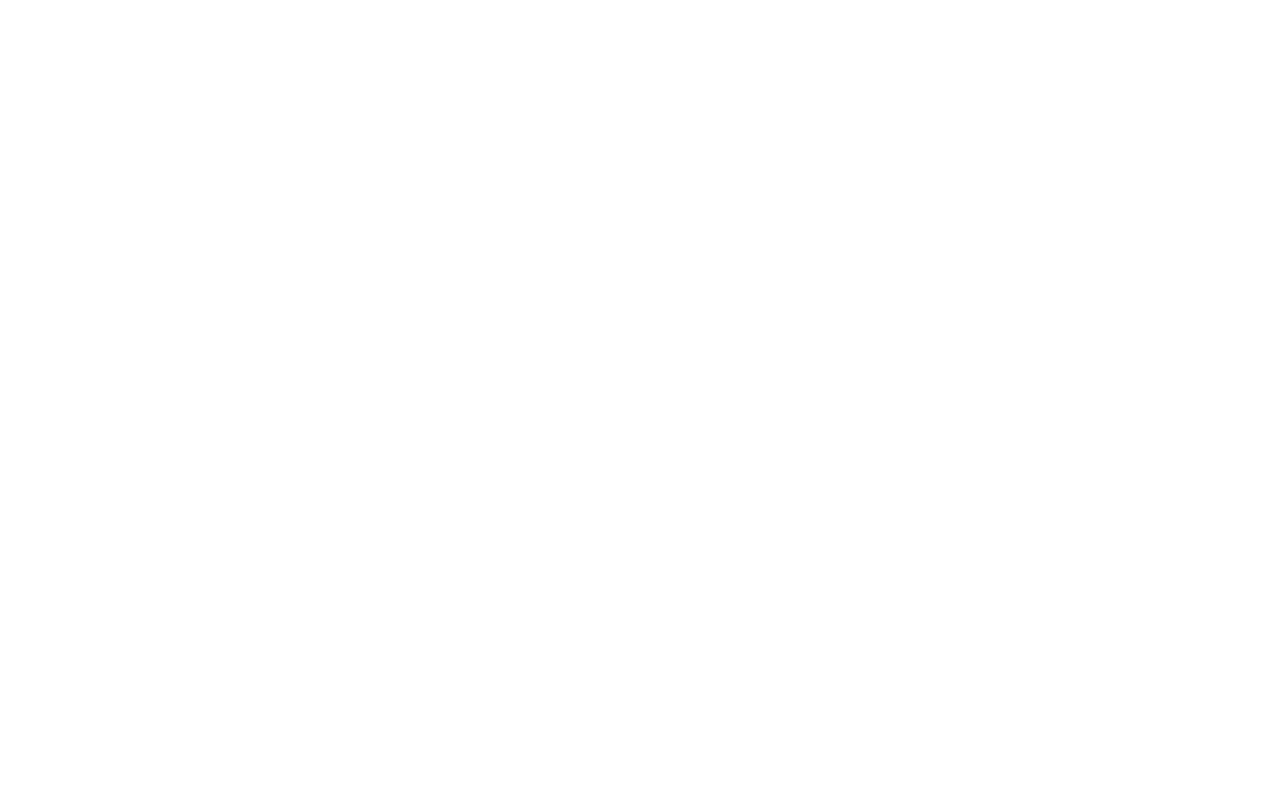
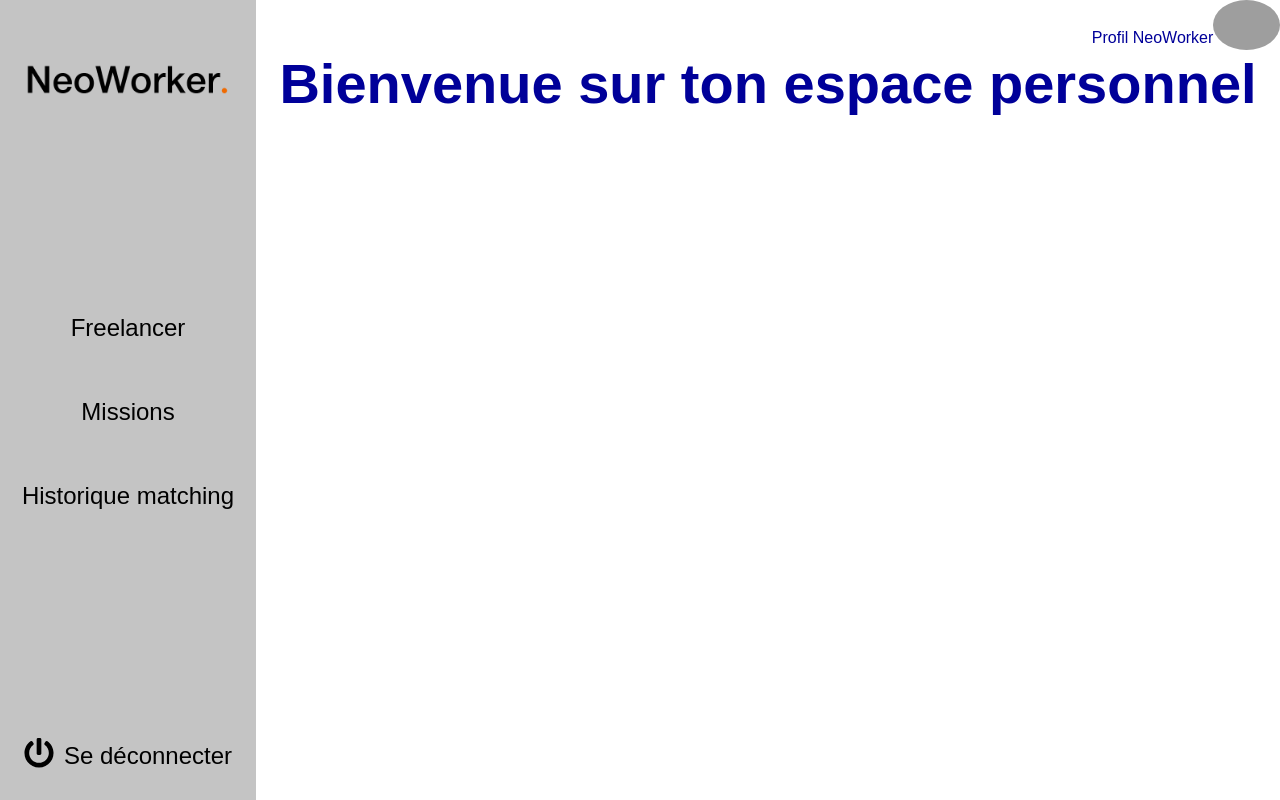
Before and after one commit to kinou-wild/NeoWorker-WildCodeSchool-Projet3, a React (Create React App) app in the folder front/: page /freelancer/homepage in a window 1280 px wide. Built offline with nearby package versions, Linux system fonts and the light colour scheme; grey boxes are pictures that could not be loaded.

Commit message:
supression du dossier fonts, creation page espace perso freelance, mise au propre des fichiers

```diff
--- a/front/src/components/Router.jsx
+++ b/front/src/components/Router.jsx
@@ -6,9 +6,9 @@
 import AdminFreelancerChoose from './AdminFreelancerChoose'
 import SidebarController from './SidebarContext'
 import HomePageAdmin from './admin/HomePageAdmin'
+import HomePageFreelancer from './freelancer/HomePageFreelancer';
 
 /* ------------------------ Router ---------------------------------- */
-
 const Router = () => {
 
         return (
@@ -20,10 +20,9 @@
                         <Route exact path="/freelancer" component={LandingFreelancer} />
                         <Route exact path="/admin" component={LandingAdmin} />
                         <Route exact path="/admin/homepage" component={HomePageAdmin} />
+                        <Route exact path="/freelancer/homepage" component={HomePageFreelancer} />
                     </Switch>
             </SidebarController>
-
-
             </>
         )
     }
--- a/front/src/components/SidebarContext.jsx
+++ b/front/src/components/SidebarContext.jsx
@@ -4,19 +4,16 @@
 const SidebarContext = createContext()
 
 /* Création de notre controller, qui permet de wrap tout les éléments et composants dans lesquels on a besoin d'utiliser des méthodes, states, hooks, etc...*/
-
 const SidebarController = (props) => {
 
     /* Nos hooks, nos méthodes, nos states */
     const [showSidebar, setShowSidebar] = useState(false)
 
     return(
-
         /* Création du provider  qui fais le lien avec le controller, et c'est l'intérieur qu'on injecte tout ce qu'on veut faire passer */
         <SidebarContext.Provider value={[showSidebar, setShowSidebar]}>
             {props.children}
         </SidebarContext.Provider>
-
     )
 }
  export default SidebarController;
--- a/front/src/components/admin/HomePageAdmin.css
+++ b/front/src/components/admin/HomePageAdmin.css
@@ -1,5 +1,12 @@
-.admin-homepage {
-    width:80%;
+div.admin-homepage {
+    color: #000099;
+    width: 80%;
     height: 100%;
     float: right;
 }
+
+h1.admin-h1{
+    text-align: center;
+    font-size: 56px;
+    font-weight: bold;
+}
--- a/front/src/components/admin/HomePageAdmin.jsx
+++ b/front/src/components/admin/HomePageAdmin.jsx
@@ -3,22 +3,18 @@
 import './HomePageAdmin.css'
 
 /* -------- Page d'accueil de la page Administrateur, après connexion ------------------ */
-
 const HomePageAdmin = () => {
 
     /* Le boolean initialisé dans le Sidebar context passe à True à chaque refresh de page, pour que la Sidebar s'affiche */
-
     const [showSidebar, setShowSidebar] = useContext(SidebarContext)
 
     useEffect(() => {
         setShowSidebar(true)
     })
 
-
     return(
-
         <div className="admin-homepage">
-            <h1>Bienvenue sur ton espace Administrateur !</h1>
+            <h1 className='admin-h1'>Bienvenue sur ton espace Administrateur !</h1>
         </div>
     )
 }
--- a/front/src/components/admin/LandingAdmin.js
+++ b/front/src/components/admin/LandingAdmin.js
@@ -7,7 +7,7 @@
 
 const LandingAdmin = (props) => {
 
-
+    // créé et modifié le champ Email et Password
     const [email, setEmail] = useState("");
     const [password, setPassword] = useState("");
 
@@ -18,15 +18,6 @@
       setShowSidebar(false)
     })
 
-
-    /* fonction à compléter
-
-    function validateForm() {
-      return email.length >= 0 && password.length >= 0;
-    }
-
-    */
-
     function handleSubmit(event) {
       event.preventDefault();
     }
@@ -36,7 +27,7 @@
         <img className='logoLanding' src = {logo} alt='logo' />
           <div className='landingText'>
             <h1 className='landingH1'>Bienvenue dans l’espace <span className='textModif'>Admin</span> NeoWorker<span className='textModif'>.</span></h1>
-        <h2 className='landingH2'>Connectez-vous pour gérer les freelances et leurs activité.</h2>
+              <h2 className='landingH2'>Connectez-vous pour gérer les NeoWorkers et leurs activité.</h2>
           </div>
           <div className='connectingForm'>
             <Form onSubmit={handleSubmit}>
@@ -57,9 +48,7 @@
           </div>
           <div className="text-center">
             <Link to='/admin/homepage'>
-          <button className='btnConnection' type="submit">
-          Se connecter
-        </button>
+              <button className='btnConnection' type="submit">Se connecter</button>
             </Link>
           </div>
       </div>
--- /dev/null
+++ b/front/src/components/freelancer/HomePageFreelancer.css
@@ -0,0 +1,28 @@
+div.freelancer-homepage {
+    color: #000099;
+    width: 80%;
+    height: 100vh;
+    float: right;
+}
+
+h1.freelancer-h1 {
+    text-align: center;
+    font-size: 56px;
+    font-weight: bold;
+}
+
+div.profil-card {
+	display: flex;
+	flex-direction: row;
+	justify-content: flex-end;
+    align-items: flex-end;
+}
+
+p.name-card {
+    margin: 0px;
+}
+
+img.pic-card {
+    height: 50px;
+    border-radius: 50%;
+}
--- /dev/null
+++ b/front/src/components/freelancer/HomePageFreelancer.jsx
@@ -0,0 +1,26 @@
+import React, {useContext, useEffect} from 'react'
+import {SidebarContext} from '../SidebarContext'
+import './HomePageFreelancer.css'
+
+/* -------- Page d'accueil de la page Freelancer, après connexion ------------------ */
+const HomePageFreelancer = () => {
+
+    /* Le boolean initialisé dans le Sidebar context passe à True à chaque refresh de page, pour que la Sidebar s'affiche */
+    const [showSidebar, setShowSidebar] = useContext(SidebarContext)
+
+    useEffect(() => {
+        setShowSidebar(true)
+    })
+
+    return(
+        <div className="freelancer-homepage">
+            <div className='profil-card'>
+            <p className='name-card'>Profil NeoWorker</p>
+            <img className='pic-card' src='https://media.istockphoto.com/photos/businessman-silhouette-as-avatar-or-default-profile-picture-picture-id476085198?k=6&m=476085198&s=612x612&w=0&h=5cDQxXHFzgyz8qYeBQu2gCZq1_TN0z40e_8ayzne0X0=' alt='profil picture'/>
+            </div>
+            <h1 className='freelancer-h1'>Bienvenue sur ton espace personnel</h1>
+        </div>
+    )
+}
+
+export default HomePageFreelancer
--- a/front/src/components/freelancer/LandingFreelancer.js
+++ b/front/src/components/freelancer/LandingFreelancer.js
@@ -2,29 +2,22 @@
 import { Col, Form, FormGroup, Label, Input } from 'reactstrap'
 import logo from '../../img/LOGO_CLASSIQUE_FOND TRANSPARENT_520X272.png'
 import './LandingFreelancer.css'
+import {Link} from 'react-router-dom'
 import {SidebarContext} from '../SidebarContext'
 
 const LandingUser = (props) => {
 
+
+    // créé et modifié le champ Email et Password
+    const [email, setEmail] = useState("");
+    const [password, setPassword] = useState("");
+
     /* Le boolean initialisé dans le Sidebar context passe à False à chaque refresh de page, pour que la Sidebar ne s'affiche pas*/
-
     const [showSidebar, setShowSidebar] = useContext(SidebarContext)
 
     useEffect(() => {
       setShowSidebar(false)
     })
-
-
-    const [email, setEmail] = useState("");
-    const [password, setPassword] = useState("");
-
-    /* fonction à compléter
-
-    function validateForm() {
-      return email.length >= 0 && password.length >= 0;
-    }
-
-    */
 
     function handleSubmit(event) {
       event.preventDefault();
@@ -55,9 +48,9 @@
             <a href='/'>Mot de passe oublié ?</a>
           </div>
           <div className="text-center">
-        <button className='btnConnection' type="submit">
-          Se connecter
-        </button>
+            <Link to='/freelancer/homepage'>
+              <button className='btnConnection' type="submit">Se connecter</button>
+            </Link>
           </div>
       </div>
   );
--- a/front/src/components/sidebar/Sidebar.jsx
+++ b/front/src/components/sidebar/Sidebar.jsx
@@ -27,9 +27,7 @@
         setHiddenfield(false)
     }
 
-
     return (
-
         <div className={showSidebar === true ? "sidebar" : "sidebar-hidden"}>
             <img className="sidebar-logo" src={NeoWorkerLogo} alt="neo worker logo"></img>
             <div className="sidebar-field-group">
@@ -52,10 +50,7 @@
                 </div>
             </Link>
         </div>
-
     )
 }
 
-
-
 export default Sidebar
```
Also changed, not shown: front/src/fonts/Helvetica.ttf (deleted). Lines whose indentation alone changed are shown as unchanged.
